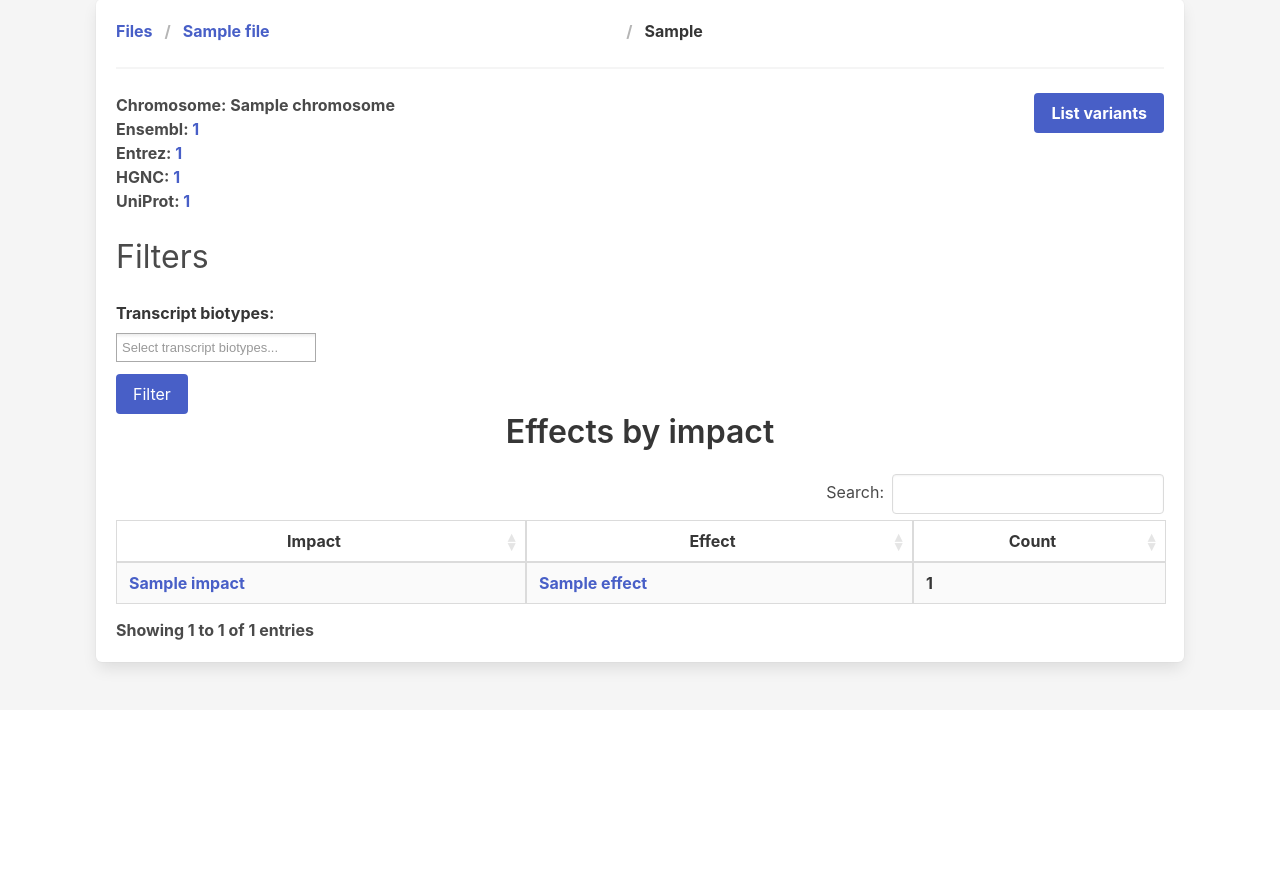
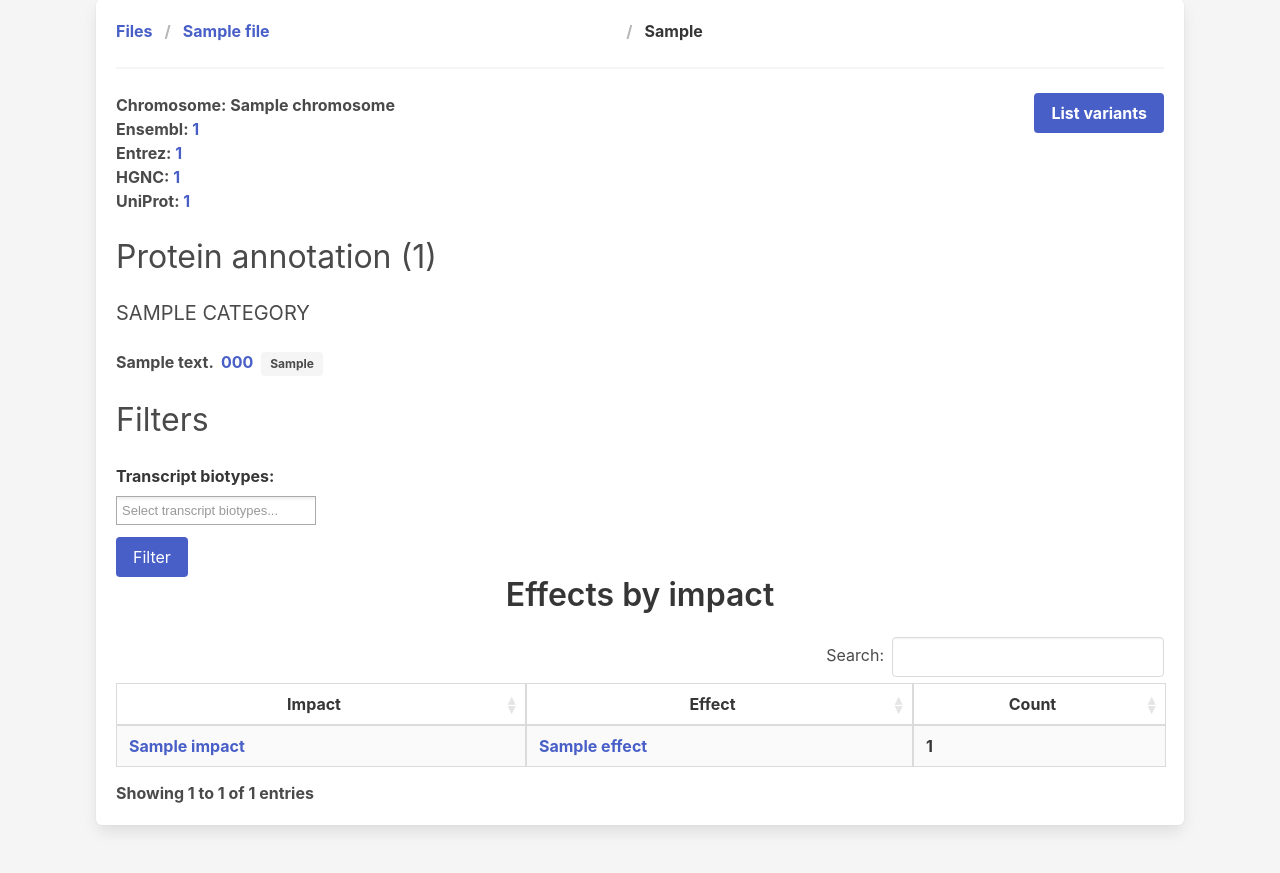
Before and after one commit to mzdravkov/polymorpheus, a Flask app: template src/app/templates/gene.html in a window 1280 px wide. Shown: the part 298-1171 px from the top of the page. Before the commit the page ends 975 px from the top, so only its background shows below. Run offline with Flask 2, Linux system fonts and the light colour scheme; the template is opened without the code that fills it: most values are stand-ins (such as "Sample title", 1, 10 or a date in 2020); one stand-in notice (Sample message) is shown; parts of the project's set-up code (start-up, migrations or seed data) failed here and were passed over.

Commit message:
Show protein annotations and function in the gene page

```diff
--- a/notes/potentially_useful_papers.txt
+++ b/notes/potentially_useful_papers.txt
@@ -1,3 +1,4 @@
 http://www.athanasiadis.info/assets/pdf/bdcat2017.pdf - Benefits of using parquet for VCF files
 https://www.ncbi.nlm.nih.gov/pmc/articles/PMC3679285/ - A program for annotating and predicting the effects of single nucleotide polymorphisms, SnpEff
 https://onlinelibrary.wiley.com/doi/pdf/10.1002/humu.23615 - hgvs:A Python package for manipulating sequence variants using HGVS nomenclature.
+https://www.ncbi.nlm.nih.gov/pmc/articles/PMC3245017/ - neXtProt: a knowledge platform for human proteins
--- a/src/app/__init__.py
+++ b/src/app/__init__.py
@@ -29,4 +29,8 @@ def create_app():
     def chunkstring(string, length):
         return (string[i:length+i] for i in range(0, len(string), length))
 
+    @app.template_filter()
+    def snakecase_to_title(string):
+        return string.replace('-', ' ').upper()
+
     return app
--- a/src/app/main.py
+++ b/src/app/main.py
@@ -21,7 +21,8 @@ import utils
 import proteins
 from tasks import parse
 from external import get_hgnc_info
-from external import get_protein_from_transcript_id
+from external import get_protein_seq_from_transcript_id
+from external import get_protein_annotation_from_nextprot
 from vcf_processing import VCFParsingException
 from vcf_processing import get_header_lines
 from vcf_processing import validate_vcf_version
@@ -173,6 +174,8 @@ def get_gene(sha, gene_hgnc):
 
     transcript_biotypes = analysis.get_transcript_biotypes(sha, gene_hgnc)
 
+    protein_annotation = get_protein_annotation_from_nextprot(hgnc_info['uniprot_ids'][0])
+
     return render_template(
         'gene.html',
         file=file,
@@ -181,7 +184,8 @@ def get_gene(sha, gene_hgnc):
         chromosome=chromosome,
         transcript_biotypes=transcript_biotypes,
         selected_biotypes=selected_biotypes,
-        effects_summary=effects_summary)
+        effects_summary=effects_summary,
+        protein_annotation=protein_annotation)
 
 
 @main.route('/files/<file_hash>/<gene_hgnc>/variants')
@@ -258,7 +262,7 @@ def show_effect(file_hash, gene_hgnc, variant_id, annotation_id):
     variant = db.get_variant(file_hash, gene_hgnc, variant_id)
     annotation = db.get_variant_annotation(file_hash, gene_hgnc, variant_id, annotation_id)
     transcript_id = annotation['feature_id'][0:15]
-    ref_protein = get_protein_from_transcript_id(transcript_id)
+    ref_protein = get_protein_seq_from_transcript_id(transcript_id)
     hgvs = annotation['hgvs_protein']
     alt_protein = proteins.get_protein_variant(ref_protein, hgvs)
 
--- a/src/app/templates/file.html
+++ b/src/app/templates/file.html
@@ -15,8 +15,8 @@
 
   <hr/>
   <b>Affected genes:</b> {{ file_summary['genes'] }}<br/>
-  <b>Variations:</b> {{ file_summary['variations'] }}<br/>
-  <b>Effects:</b> {{ file_summary['effects'] }}<br/>
+  <b>Variants:</b> {{ file_summary['variations'] }}<br/>
+  <b>Annotations:</b> {{ file_summary['effects'] }}<br/>
 
   <h3 class="subtitle is-3 mt-5">Filters</h3>
   <form class="form" method="GET">
@@ -35,7 +35,7 @@
     <button type="submit" class="button is-link">Filter</button>
   </form>
 
-  <h3 class="title has-text-centered">Effects by impact</h3>
+  <h3 class="title has-text-centered">Annotations by impact</h3>
   <table id='impact-table' class="table is-bordered is-striped is-fullwidth is-hoverable">
     <thead>
       <tr>
--- a/src/app/templates/gene.html
+++ b/src/app/templates/gene.html
@@ -41,6 +41,28 @@
     </div>
   </div>
 
+  {% if hgnc_info['uniprot_ids']|length > 0 %}
+    <div class="block">
+      <h3 class="subtitle is-3">Protein annotation ({{ hgnc_info['uniprot_ids'][0] }})</h3>
+
+      {% for category, annotations in protein_annotation.items() %}
+        <div class="block">
+          <h5 class="subtitle is-5">{{ category | snakecase_to_title}}</h5>
+          <ul>
+            {% for annotation in annotations %}
+              <li>
+                {{ annotation.description }}
+                {% if annotation.cvTermAccessionCode %}
+                  <a class="ml-1" href="https://www.ebi.ac.uk/QuickGO/term/{{ annotation.cvTermAccessionCode }}">{{ annotation.cvTermAccessionCode }}</a>
+                {% endif %}
+                <span class="tag ml-1 {% if annotation.qualityQualifier == 'GOLD' %} is-warning {% endif %}">{{ annotation.qualityQualifier }}</span></li>
+            {% endfor %}
+          </ul>
+        </div>
+      {% endfor %}
+    </div>
+  {% endif %}
+
   <h3 class="subtitle is-3">Filters</h3>
   <form class="form" method="GET">
     <div class="field">
@@ -83,10 +105,10 @@
             {{ row['order'] }}
           </td>
           <td>
-            <a href="/files/{{ file['hash'] }}/{{ gene_hgnc }}/variants?impact={{ row['impact'] }}">{{ row['impact'] }}</a>
+            <a href="/files/{{ file['hash'] }}/{{ gene_hgnc }}/variants?impacts={{ row['impact'] }}">{{ row['impact'] }}</a>
           </td>
           <td>
-            <a href="/files/{{ file['hash'] }}/{{ gene_hgnc }}/variants?effect={{ row['effect'] }}">{{ row['effect'] }}</a>
+            <a href="/files/{{ file['hash'] }}/{{ gene_hgnc }}/variants?effects={{ row['effect'] }}">{{ row['effect'] }}</a>
           </td>
           <td>
             {{ row['count']|int }}
```
Also changed, not shown: src/external.py (+16 -1 lines).
